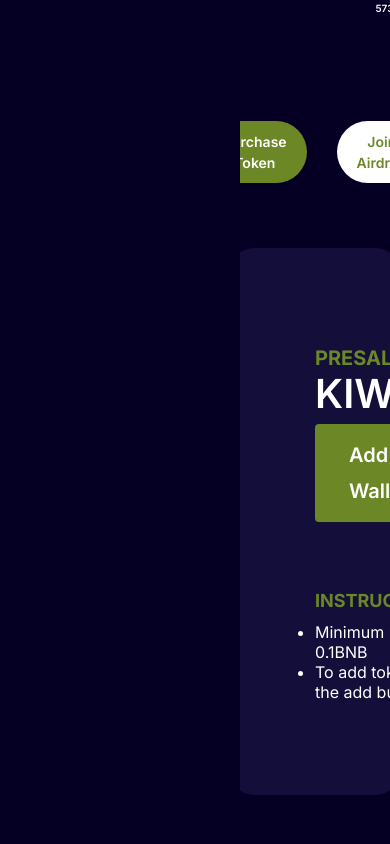
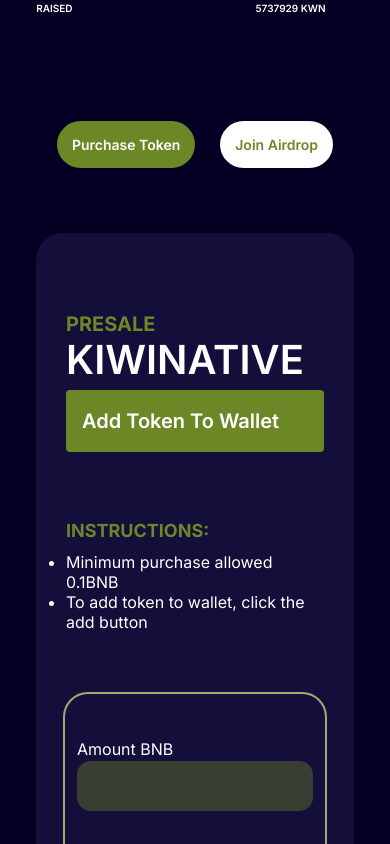
Before and after one commit to kiwinative/presale_app, a Next.js app: page / in a window 390 px wide. Shown: the part 1120-1964 px from the top of the page. Built offline with nearby package versions, Linux system fonts and the light colour scheme.

Commit message:
gobal context

```diff
--- a/app/Contact.tsx
+++ b/app/Contact.tsx
@@ -14,13 +14,13 @@ export const Contact = () => {
         <h4 className='text-[50px] font-semibold'>Contact Core Team</h4>
         <div className="flex flex-col items-center gap-[40px] mt-[54px]">
             <div className='flex flex-row justify-center gap-[250px] w-full'>
-                <a href="mailto:media@privateemail.pro" className="rounded-full bg-[#6C8726] p-3">
+                <a href="mailto:media@privateemail.pro" className="items-center rounded-[30px] bg-[#6C8726] p-3">
                     <EnvelopeIcon className="h-[30px] w-[30px]"/>
                 </a>
-                <a href="tel:+234"className="rounded-full bg-[#6C8726] p-3">
+                <a href="tel:+234"className="rounded-[30px] bg-[#6C8726] p-3">
                     <PhoneIcon className="h-[30px] w-[30px]"/>
                 </a>
-                <a href="https://" className="rounded-full bg-[#6C8726] p-3">
+                <a href="https://" className="rounded-[30px] bg-[#6C8726] p-3">
                 <FontAwesomeIcon icon={faTelegram as IconProp} className="h-[30px] w-[30px]"/>
                 </a>
             </div>
--- /dev/null
+++ b/app/Context/store.tsx
@@ -0,0 +1,41 @@
+"use client";
+
+import { createContext, useContext, Dispatch, SetStateAction, useState } from "react";
+
+interface ContextProps {
+    open: boolean,
+    setOpen: Dispatch<SetStateAction<boolean>>
+    infosubmenuOpen: boolean,
+    setInfoSubmenuOpen: Dispatch<SetStateAction<boolean>>
+    linksubmenuOpen: boolean,
+    setLinkSubmenuOpen: Dispatch<SetStateAction<boolean>>
+}
+
+const GlobalContext = createContext<ContextProps>({
+    open: false,
+    setOpen: function (value: SetStateAction<boolean>): void {
+        throw new Error("Function not implemented.");
+    },
+    infosubmenuOpen: false,
+    setInfoSubmenuOpen: function (value: SetStateAction<boolean>): void {
+        throw new Error("Function not implemented.");
+    },
+    linksubmenuOpen: false,
+    setLinkSubmenuOpen: function (value: SetStateAction<boolean>): void {
+        throw new Error("Function not implemented.");
+    }
+})
+
+export const GlobalContextProvider = ({ children }) => {
+    const [open, setOpen] = useState(true)
+    const [infosubmenuOpen, setInfoSubmenuOpen] = useState(true)
+    const [linksubmenuOpen, setLinkSubmenuOpen] = useState(true)
+
+    return (
+        <GlobalContext.Provider value={{ open, setOpen, infosubmenuOpen, setInfoSubmenuOpen, linksubmenuOpen, setLinkSubmenuOpen }}>
+            {children}
+        </GlobalContext.Provider>
+    )
+}
+
+export const useGlobalContext = () => useContext(GlobalContext);
--- a/app/Sidebar.tsx
+++ b/app/Sidebar.tsx
@@ -1,13 +1,10 @@
 "use client"
 import { HomeIcon, BuildingStorefrontIcon, StopCircleIcon, CircleStackIcon, CurrencyDollarIcon, ShoppingBagIcon, ChevronDoubleLeftIcon, ChevronDownIcon, DocumentDuplicateIcon, MoonIcon } from '@heroicons/react/24/solid'
-import { useState } from 'react'
+import { useGlobalContext } from './Context/store'
 
 
 function Sidebar() {
-    const [open, setOpen] = useState(true)
-    const [infosubmenuOpen, setInfoSubmenuOpen] = useState(true)
-    const [linksubmenuOpen, setLinkSubmenuOpen] = useState(true)
-
+    const {open, setOpen, infosubmenuOpen, setInfoSubmenuOpen, linksubmenuOpen, setLinkSubmenuOpen} = useGlobalContext()
   return (
       <div className={`h-screen overflow-auto bg-[#F5F5F5] py-[80px] fixed`}>
         <div className={`hidden md:block space-y-3 ${open ? "w-[260px]" : "w-[75px]"} duration-500 h-screen max-h-full`}>
--- a/app/buy.tsx
+++ b/app/buy.tsx
@@ -1,16 +1,20 @@
-import React from 'react'
+"use client";
 
-function buy() {
+import { useGlobalContext } from './Context/store'
+
+function Buy() {
+    const {open} = useGlobalContext()
   return (
-    <><div className='flex flex-row gap-[30px] sm:gap-[90px] md:gap-[250px] mt-[30px]'>
-          <button className='bg-[#6C8726] rounded-[40px] py-[10px] px-[20px] text-white font-semibold text-[14px] sm:text-[17px] lg:text-[20px]'>Purchase Token</button>
-          <button className='bg-white rounded-[40px] py-[10px] px-[20px] text-[#6C8726] font-semibold text-[14px] sm:text-[17px] lg:text-[20px]'>Join Airdrop</button>
-      </div><div className='flex flex-row items-center justify-between px-[87px] py-[73px] w-full bg-[#140E3A] rounded-[27px]'>
+    <><div className='flex flex-row gap-[25px] sm:gap-[90px] md:gap-[250px] mt-[30px]'>
+          <button className='bg-[#6C8726] px-[15px] rounded-[40px] py-[13px] sm:px-[20px] text-white font-semibold text-[14px] sm:text-[17px] lg:text-[20px]'>Purchase Token</button>
+          <button className='bg-white  px-[15px] rounded-[40px] py-[13px] sm:px-[20px] text-[#6C8726] font-semibold text-[14px] sm:text-[17px] lg:text-[20px]'>Join Airdrop</button>
+      </div>
+          <div className={`flex flex-col md:flex-row  items-center justify-between px-[30px] ${open && "md:flex-col gap-[60px]"} ${open && "lg:flex-row px-[150px]"} lg:px-[87px] py-[73px] w-full bg-[#140E3A] rounded-[27px]`}>
               <div className='flex flex-col gap-[65px]'>
                   <div className='leading-9'>
                       <h4 className='text-[#6C8726] font-bold text-[20px]'>PRESALE</h4>
                       <h4 className='text-white font-semibold text-[40px]'>KIWINATIVE</h4>
-                      <h4 className='bg-[#6C8726] text-white font-semibold text-[20px] rounded-[4px] px-[34px] py-[13px] mt-[12px]'>Add Token To Wallet</h4>
+                      <h4 className='bg-[#6C8726] text-white font-semibold text-[20px] rounded-[4px] px-4 sm:px-[34px] py-[13px] mt-[12px]'>Add Token To Wallet</h4>
                   </div>
                   <div>
                       <h4 className='text-[#6C8726] font-bold text-[18px] mb-2'>INSTRUCTIONS:</h4>
@@ -20,7 +24,7 @@ function buy() {
                       </ul>
                   </div>
               </div>
-              <div className='flex flex-col gap-[35px]  border-solid border-2 py-[43px] px-[51px] border-[#9CAB72] rounded-[25px]'>
+              <div className='flex flex-col gap-[35px]  border-solid border-2 py-[43px] px-[12px] sm:px-[51px] border-[#9CAB72] rounded-[25px]'>
                   <div>
                       <p className='text-[16px]'>Amount BNB</p>
                       <div className='w-[236px] h-[50px] bg-[#6C8726] rounded-[14px] opacity-[41%]'></div>
@@ -35,4 +39,4 @@ function buy() {
   )
 }
 
-export default buy
+export default Buy
--- a/app/layout.tsx
+++ b/app/layout.tsx
@@ -1,5 +1,6 @@
 import './globals.css'
 import Header from './Header'
+import { GlobalContextProvider, useGlobalContext } from './Context/store'
 
 export const metadata = {
   title: 'Create Next App',
@@ -15,7 +16,11 @@ export default function RootLayout({
     <html lang="en">
       <body>
         <Header />
-        <div>{children}</div>
+        <div>
+          <GlobalContextProvider>
+            {children}
+          </GlobalContextProvider>
+        </div>
       </body>
 
     </html>
--- a/app/page.tsx
+++ b/app/page.tsx
@@ -1,3 +1,5 @@
+"use client";
+
 import Image from 'next/image'
 import { Inter } from 'next/font/google'
 
@@ -8,14 +10,16 @@ import Buy from './buy'
 import Faq from './Faq'
 import Footer from './Footer'
 import { Contact } from './Contact'
+import { useGlobalContext } from './Context/store'
 
 const inter = Inter({ subsets: ['latin'] })
 
 export default function Home() {
+  const {open} = useGlobalContext()
   return (
     <div className={`flex  flex-row h-full w-screen bg-[#050023] ${inter.className}`}>
       <Sidebar />
-      <main className=' w-full overflow-auto ml-[240px] bg-[#050023] flex flex-col items-center gap-[65px] p-9 text-white'>
+      <main className={`w-full overflow-auto ml-0 ${open ? "sm:ml-[260px]" : "sm:ml-[70px]"} bg-[#050023] flex flex-col items-center gap-[65px] p-9 text-white duration-500`}>
         {/* Hero */}
           <Hero/>
         {/* Purchase and Join */}
--- a/tailwind.config.js
+++ b/tailwind.config.js
@@ -8,6 +8,7 @@ module.exports = {
     // Or if using `src` directory:
     "./src/**/*.{js,ts,jsx,tsx}",
   ],
+
   theme: {
     extend: {},
   },
```
Also changed, not shown: 1 other file (tests, documents, lock files or other folders).
